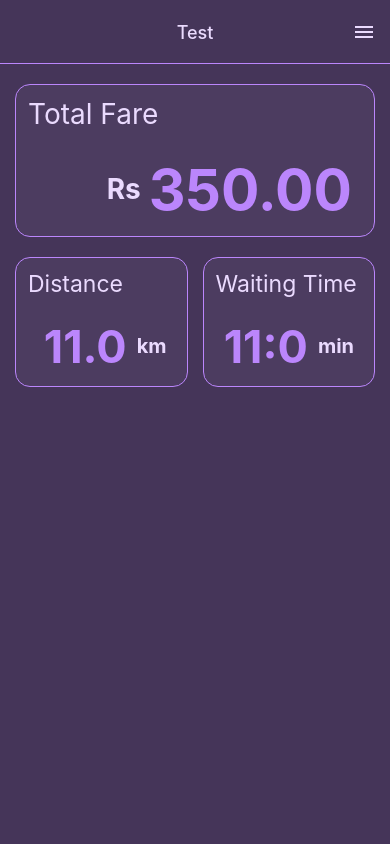
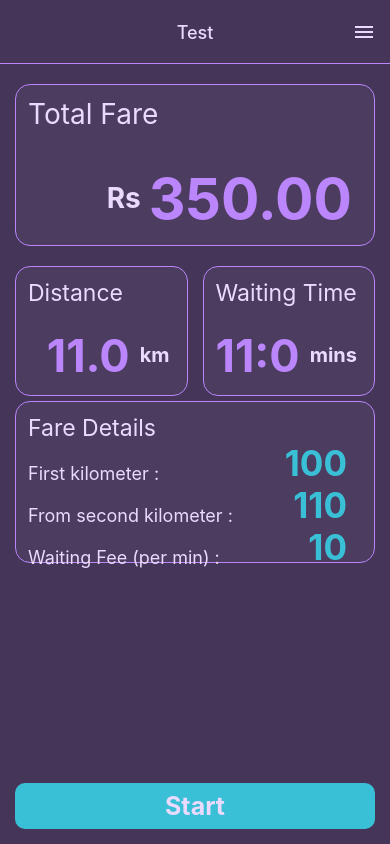
Before and after one commit to binoyPeries/TaxiMate, a React Native app: screen /Test in a window 390 px wide. Built offline with nearby package versions, Linux system fonts and the light colour scheme.

Commit message:
Meter screen done

```diff
--- /dev/null
+++ b/components/DefaultButton.js
@@ -0,0 +1,29 @@
+import { StyleSheet, Text, TouchableOpacity } from "react-native";
+import { TaxiMateColors } from "../constants/colors";
+
+export default function DefaultButton(props) {
+  return (
+    <TouchableOpacity style={styles.ButtonStyle}>
+      <Text
+        style={{
+          color: "white",
+          fontSize: 25,
+          textAlign: "center",
+          fontWeight: "700",
+        }}
+      >
+        {props.title}
+      </Text>
+    </TouchableOpacity>
+  );
+}
+
+const styles = StyleSheet.create({
+  ButtonStyle: {
+    backgroundColor: TaxiMateColors.secondaryColor,
+    padding: 8,
+    borderRadius: 10,
+    margin: 15,
+    marginTop: 8,
+  },
+});
--- a/screens/MeterScreen.js
+++ b/screens/MeterScreen.js
@@ -1,13 +1,25 @@
-import { View, Text, StyleSheet, ScrollView } from "react-native";
+import {
+  View,
+  Text,
+  StyleSheet,
+  ScrollView,
+} from "react-native";
+import DefaultButton from "../components/DefaultButton";
 import { TaxiMateColors } from "../constants/colors";
 import { CommonStyles } from "../constants/commonStyles";
 
 export default function MeterScreen() {
   return (
-    <ScrollView style={styles.DefaultContainer}>
-      <TotalFare />
-      <TripDetails />
-    </ScrollView>
+    <>
+      <ScrollView style={styles.DefaultContainer}>
+        <TotalFare />
+        <TripDetails />
+        <FareDetails />
+      </ScrollView>
+      <View>
+        <DefaultButton title="Start" />
+      </View>
+    </>
   );
 }
 
@@ -30,8 +42,29 @@ function TripDetails(props) {
         <Text style={[styles.MainTextcolor, { fontSize: 23 }]}>
           Waiting Time
         </Text>
-        <TripInfoRow subText="min" mainText="11:0" />
+        <TripInfoRow subText="mins" mainText="11:0" />
       </View>
+    </View>
+  );
+}
+
+function FareDetails(props) {
+  return (
+    <View
+      style={[
+        styles.InfoConatiner,
+        {
+          borderColor: TaxiMateColors.primaryColor,
+          height: 230,
+          flex: 1,
+          justifyContent: "flex-start",
+        },
+      ]}
+    >
+      <Text style={{ color: "white", fontSize: 23 }}>Fare Details</Text>
+      <FareDetailsRow mainText="First kilometer : " subText="100" />
+      <FareDetailsRow mainText="From second kilometer : " subText="110" />
+      <FareDetailsRow mainText="Waiting Fee (per min) : " subText="10" />
     </View>
   );
 }
@@ -78,7 +111,39 @@ function TripInfoRow(props) {
         style={{
           color: "white",
           fontSize: 20,
-          paddingRight: 8,
+          paddingRight: 5,
+          fontWeight: "700",
+        }}
+      >
+        {props.subText}
+      </Text>
+    </View>
+  );
+}
+
+function FareDetailsRow(props) {
+  return (
+    <View
+      style={{
+        flexDirection: "row",
+        alignContent: "flex-end",
+        alignItems: "flex-end",
+        justifyContent: "space-between",
+      }}
+    >
+      <Text
+        style={[
+          styles.MainSubTextColor,
+          { fontSize: 18, color: "white", fontWeight: "normal" },
+        ]}
+      >
+        {props.mainText}
+      </Text>
+      <Text
+        style={{
+          color: TaxiMateColors.secondaryColor,
+          fontSize: 35,
+          paddingRight: 15,
           fontWeight: "700",
         }}
       >
@@ -109,4 +174,12 @@ const styles = StyleSheet.create({
     fontWeight: "700",
     textAlign: "right",
   },
+
+  ButtonStyle: {
+    backgroundColor: TaxiMateColors.secondaryColor,
+    padding: 8,
+    borderRadius: 10,
+    margin: 15,
+    marginTop: 8,
+  },
 });
```
